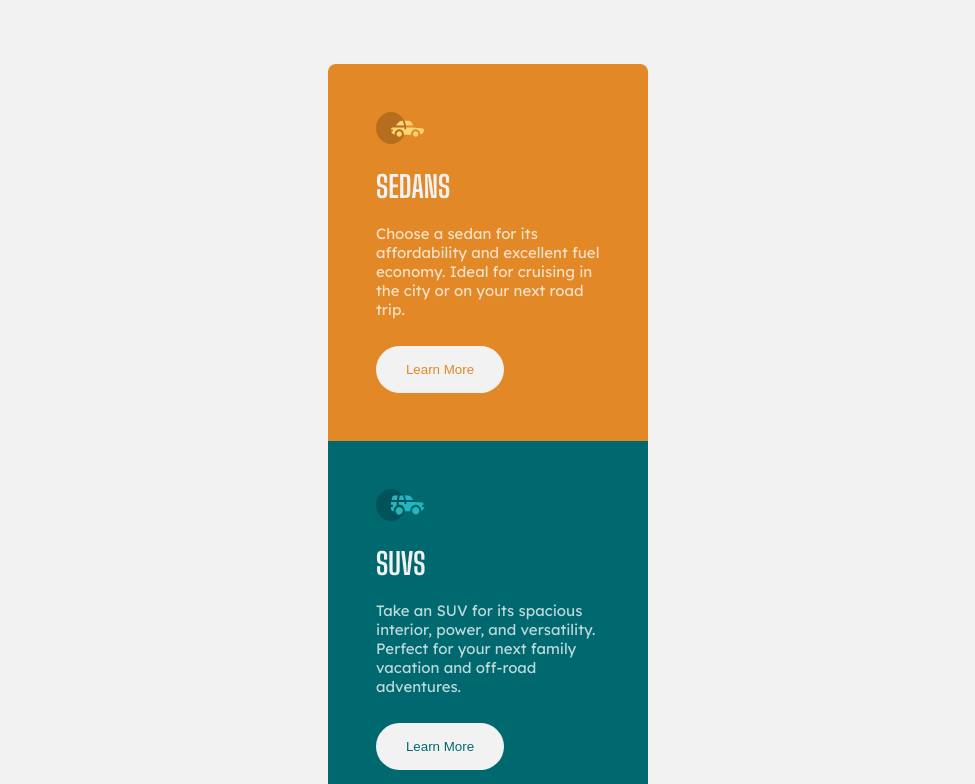
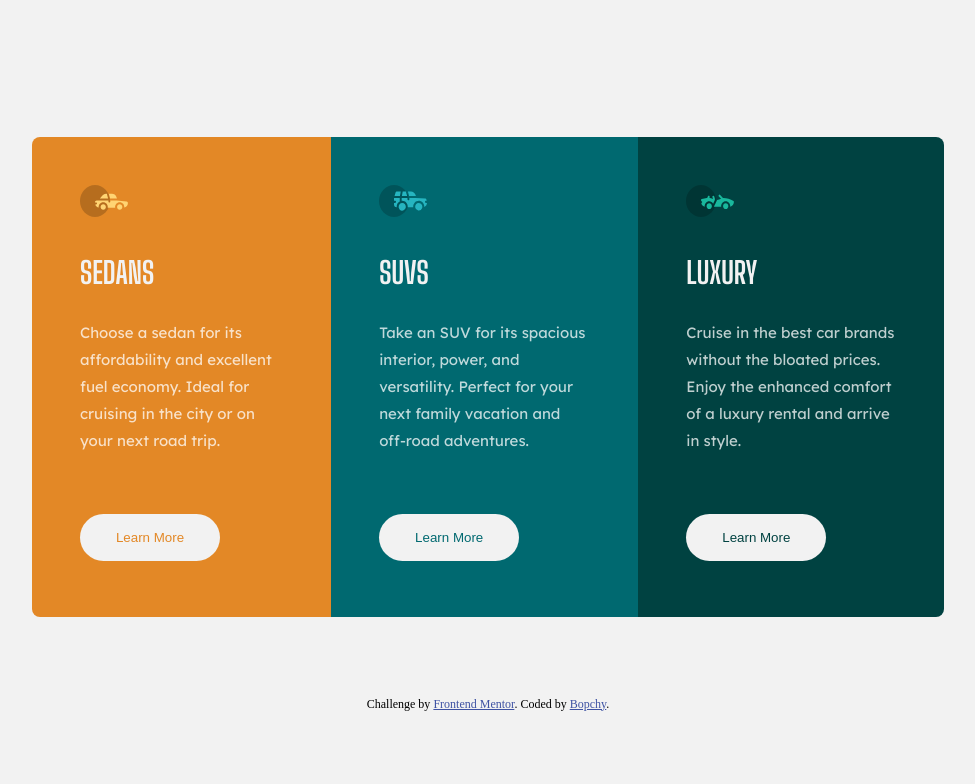
Before and after one commit to Bopchy/frontend-mentor-projects, a website: page 3-column-preview-card-component-main/index.html in a window 1536 px wide. Shown: the top 784 px of the page, without its empty margins (280-1255 px from the left). Drawn offline with Linux system fonts and the light colour scheme.

Commit message:
Add desktop styles.

```diff
--- a/3-column-preview-card-component-main/styles/input.less
+++ b/3-column-preview-card-component-main/styles/input.less
@@ -1,3 +1,6 @@
+html {
+    height: 100%;
+}
 body {
     box-sizing: border-box;
     margin: 0;
@@ -18,8 +21,10 @@ body {
     overflow: hidden;
     font-size: 0.9375rem;
     font-family: 'Lexend Deca', sans-serif;
+    line-height: 1.8;
     div {
         padding: 3rem;
+    }
     img {
         width: 3rem;
         height: 2rem;
@@ -29,6 +34,9 @@ body {
         font-family: 'Big Shoulders Display', cursive;
         text-transform: uppercase;
     }
+    p {
+        margin: 0;
+    }
     button {
         border: none;
         border-radius: 1.625rem;
@@ -36,7 +44,6 @@ body {
         background-color: hsl(0, 0%, 95%);
         width: 8.75rem;
         margin-top: 0.75rem
-        }
     }
 }
 
@@ -66,3 +73,15 @@ body {
         color: hsl(228, 45%, 44%);
     }
 }
+
+// Media Queries
+@media (min-width: 1440px) {
+    .card {
+        width: 57rem;
+        height: 30rem;
+        flex-direction: row;
+        button {
+            margin-top: 3.75rem;
+        }
+    }
+}
```
Also changed, not shown: 3-column-preview-card-component-main/styles/output.css. Lines whose indentation alone changed are shown as unchanged.
